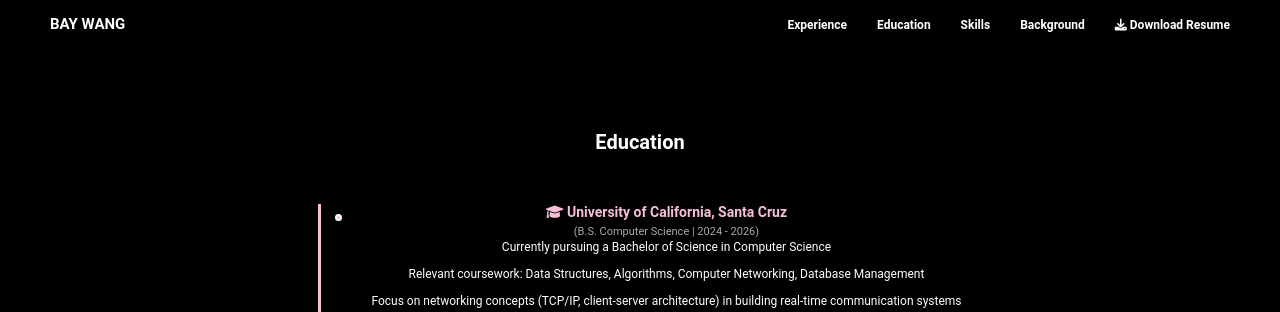
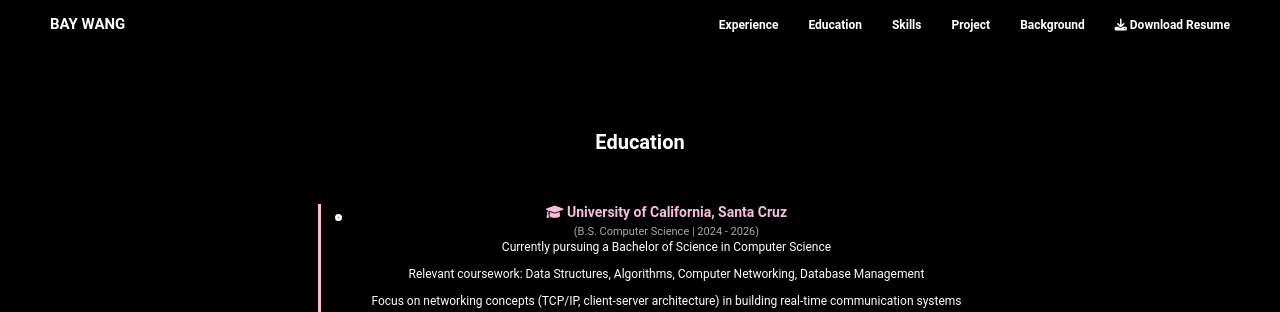
Before and after one commit to bayen0102/mywebsite, a Flask app: page /education in a window 1280 px wide. Shown: the top 312 px of the page. Run offline with Flask 3, Linux system fonts and the light colour scheme.

Commit message:
Update base.html

```diff
--- a/templates/base.html
+++ b/templates/base.html
@@ -17,6 +17,7 @@
                 <li><a href="{{ url_for('experience') }}">Experience</a></li>
                 <li><a href="{{ url_for('education') }}">Education</a></li>
                 <li><a href="{{ url_for('skills') }}">Skills</a></li>
+                <li><a href="{{ url_for('project') }}">Project</a></li>
                 <li><a href="{{ url_for('background') }}">Background</a></li>
                 <li><a href="{{ url_for('static', filename='Bay_En_Wang_Resume_CS-2.pdf') }}" download>
                     <i class="fas fa-download"></i> Download Resume
```
